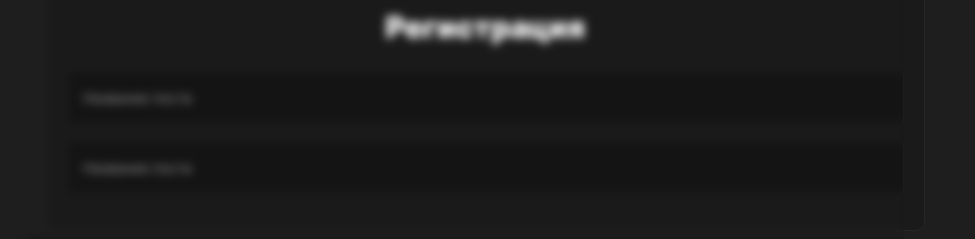
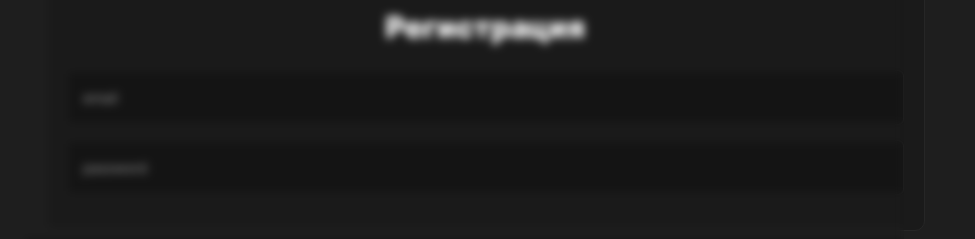
Before and after one commit to AnnieSkywalker/react-start, a React (Create React App) app: page / in a window 1280 px wide. Shown: the part 421-660 px from the top of the page, without its empty margins (155-1130 px from the left). Built offline with nearby package versions, Linux system fonts and the light colour scheme.

Commit message:
add stub

```diff
--- a/src/Pages/Login.jsx
+++ b/src/Pages/Login.jsx
@@ -20,8 +20,8 @@ function Login() {
                 <h2 className="section-title">
                     Регистрация
                 </h2>
-                <MyInput type='text' placeholder='Название поста' disabled ></MyInput>
-                <MyInput type='text' placeholder='Название поста' disabled ></MyInput>
+                <MyInput type='text' placeholder='email' disabled ></MyInput>
+                <MyInput type='text' placeholder='password' disabled ></MyInput>
             </Section>
         </div>
     )
```
